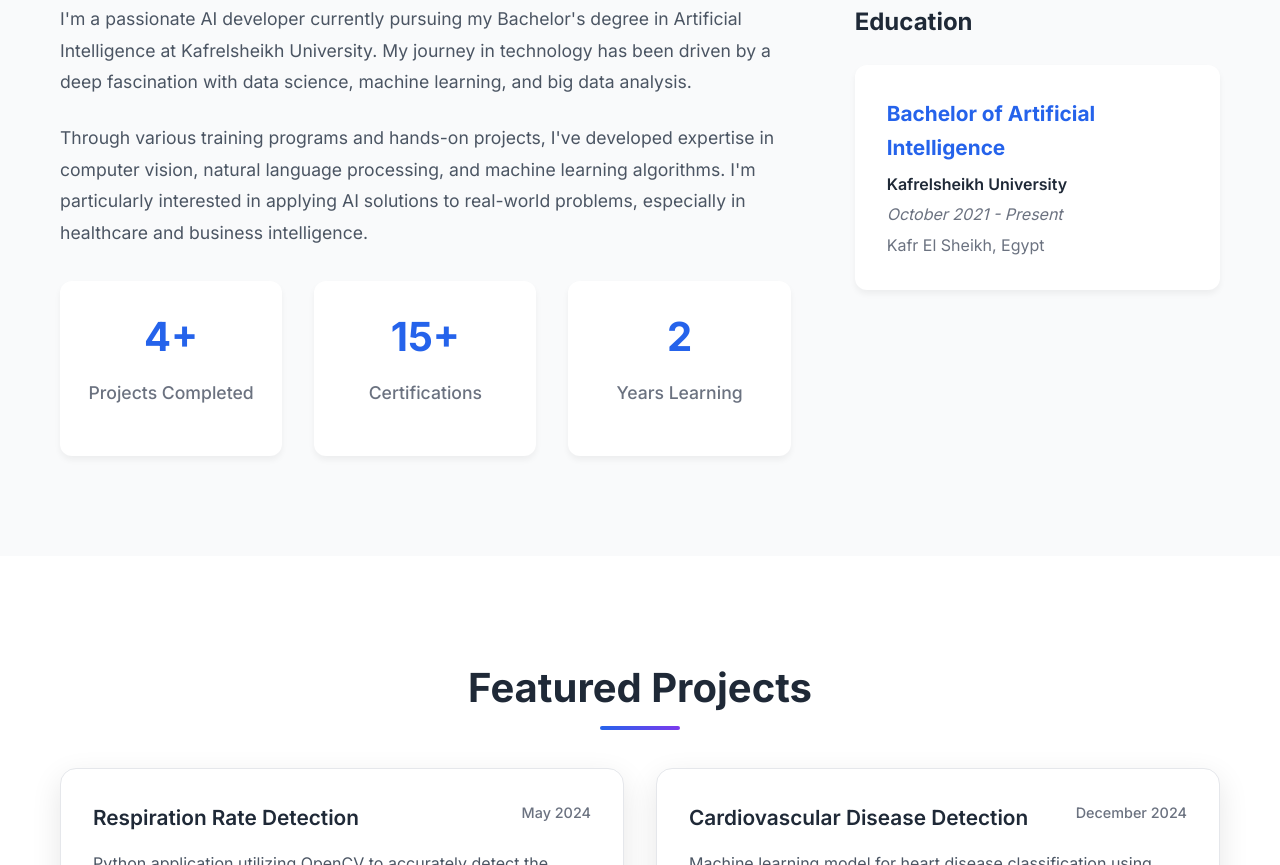
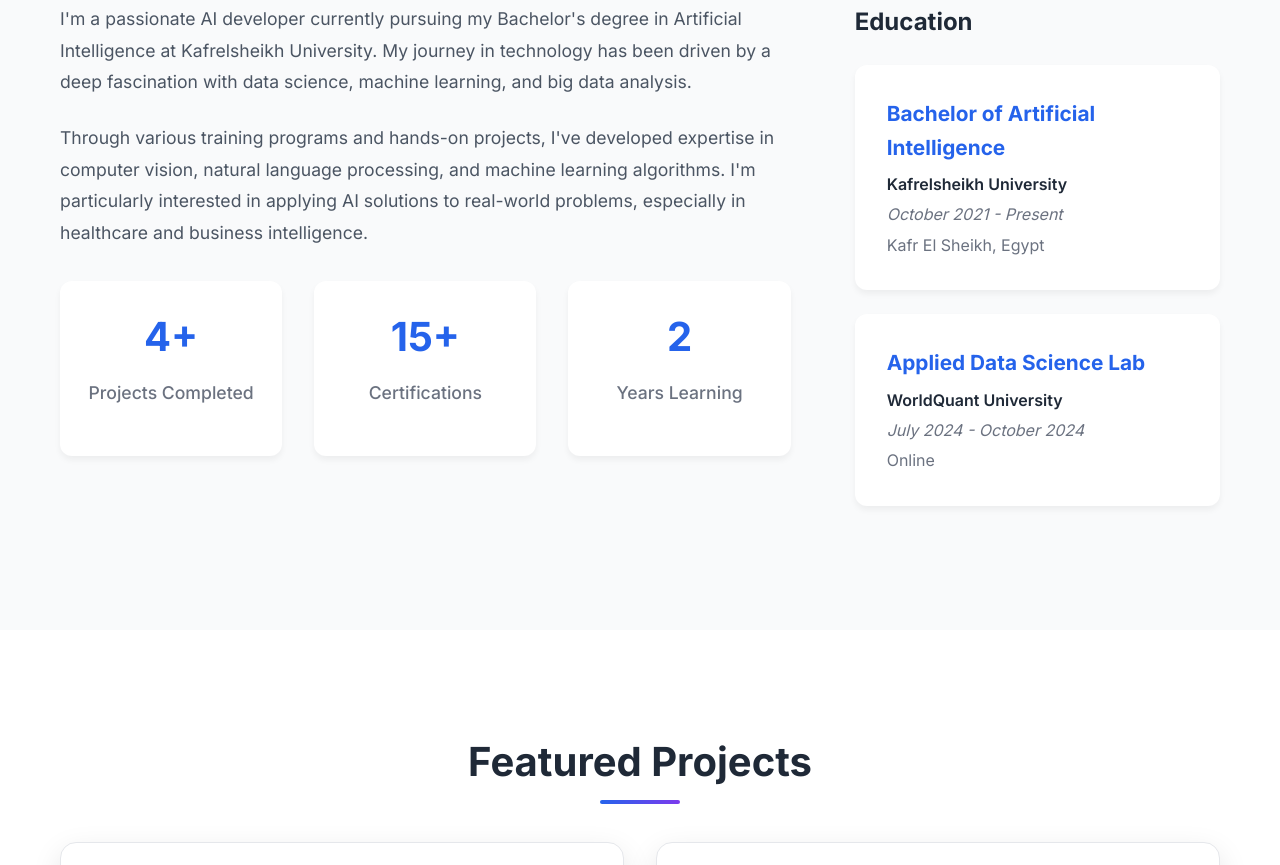
Before and after one commit to NightPrinceY/Portfolio, a plain HTML site: page index.html in a window 1280 px wide. Shown: the part 1009-1874 px from the top of the page. Drawn offline with Linux system fonts and the light colour scheme.

Commit message:
update education

```diff
--- a/css/styles.css
+++ b/css/styles.css
@@ -349,12 +349,17 @@ body {
     padding: 2rem;
     border-radius: 12px;
     box-shadow: 0 4px 6px rgba(0, 0, 0, 0.05);
+    margin-bottom: 1.5rem;
 }
 
 .education-item h4 {
     font-size: 1.3rem;
     color: #2563eb;
     margin-bottom: 0.5rem;
+}
+
+.edu-item-link{
+    text-decoration: none;
 }
 
 .education-school {
--- a/index.html
+++ b/index.html
@@ -108,7 +108,19 @@
                         <p class="education-date">October 2021 - Present</p>
                         <p class="education-location">Kafr El Sheikh, Egypt</p>
                     </div>
+
+                    <div class="education-item">
+                        <a href="https://www.credly.com/badges/53dc8e8f-64e7-4081-8d7c-0b149df635aa" target="_blank" class="edu-item-link">
+                            <h4>Applied Data Science Lab</h4>
+                        </a>
+                        <a href="https://www.credly.com/organizations/wqu/badges"target="_blank" class="edu-item-link">
+                            <p class="education-school">WorldQuant University</p>
+                        </a>
+                        <p class="education-date">July 2024 - October 2024</p>
+                        <p class="education-location">Online</p>
+                    </div>
                 </div>
+
             </div>
         </div>
     </section>
```
